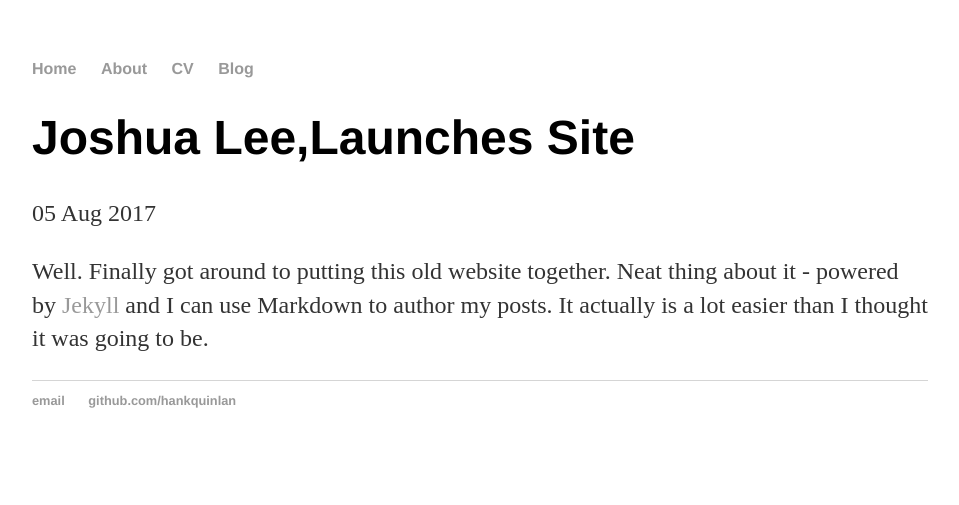
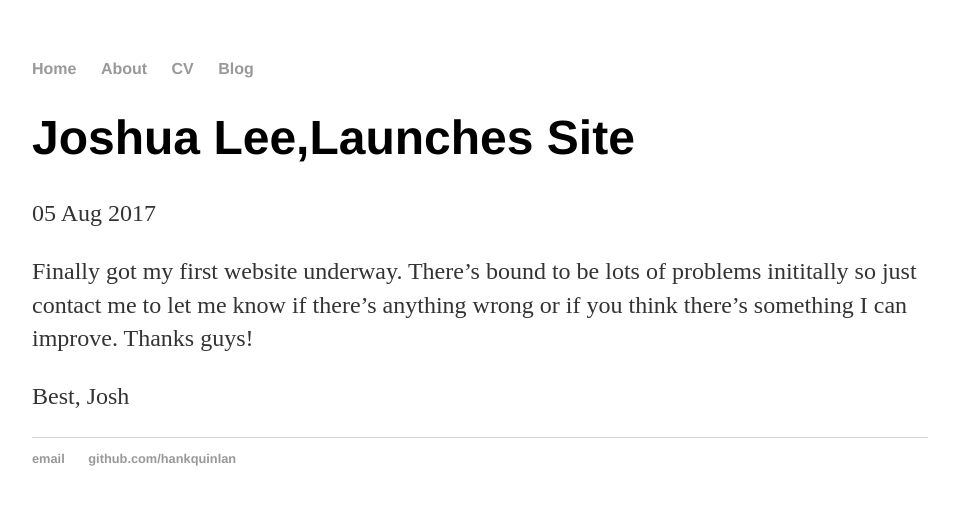
Before and after one commit to 1996leejoshua/1996leejoshua.github.io, a Jekyll site: the page built from _posts/2017-08-05-joshua-lee-site-launched.md, in a window 1280 px wide. Shown: the top 505 px of the page, without its empty margins (160-1119 px from the left). Built offline with Jekyll 4.4.1, drawn with Linux system fonts in a browser that asks for light colours.

Commit message:
Update 2017-08-05-joshua-lee-site-launched.md

```diff
--- a/_posts/2017-08-05-joshua-lee-site-launched.md
+++ b/_posts/2017-08-05-joshua-lee-site-launched.md
@@ -4,4 +4,7 @@ title: "Joshua Lee,Launches Site"
 date: 2017-08-05
 ---
 
-Well. Finally got around to putting this old website together. Neat thing about it - powered by [Jekyll](http://jekyllrb.com) and I can use Markdown to author my posts. It actually is a lot easier than I thought it was going to be.
+Finally got my first website underway. There's bound to be lots of problems inititally so just contact me to let me know if there's anything wrong or if you think there's something I can improve. Thanks guys!
+
+Best,
+Josh
```
